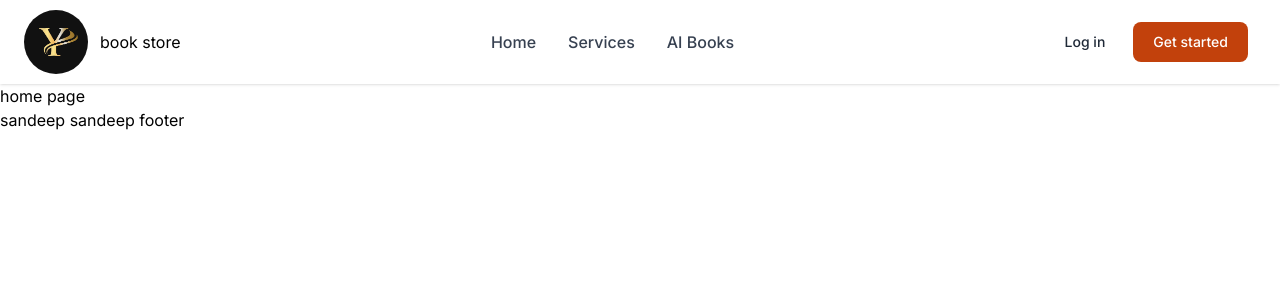
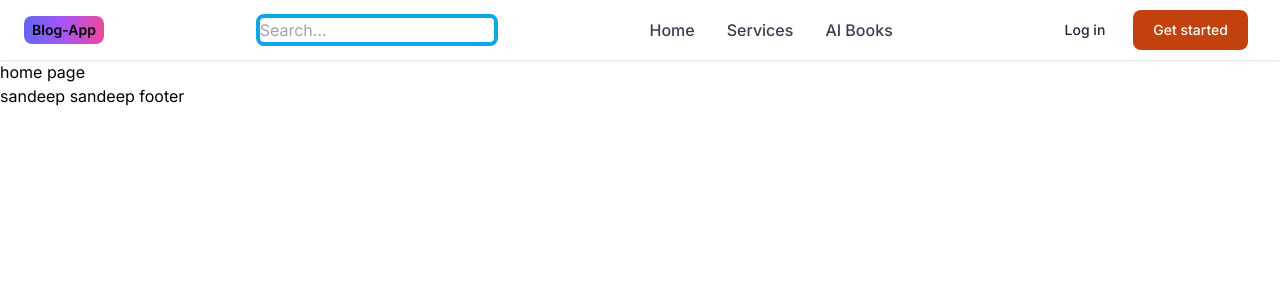
Before and after one commit to Yogeshmalakar/book, a Next.js app: page / in a window 1280 px wide. Shown: the top 300 px of the page. Built offline with nearby package versions, Linux system fonts and the light colour scheme.

Commit message:
navigation change

```diff
--- a/app/component/FrontHeader.js
+++ b/app/component/FrontHeader.js
@@ -3,7 +3,8 @@ import React, { useState } from 'react';
 import Link from 'next/link';
 import Image from 'next/image';
 import namelogo from './image/ynamelogo.jpg';
-import { IoMdMenu } from 'react-icons/io';
+import { IoMdMenu, } from 'react-icons/io';
+import { AiOutlineSearch } from 'react-icons/ai';
 import { ImCross } from 'react-icons/im';
 
 export default function FrontHeader() {
@@ -11,21 +12,29 @@ export default function FrontHeader() {
 
   return (
     <>
-
-
       <header className="shadow sticky z-50 top-0">
-        <nav className="bg-white border-gray-200 px-4 lg:px-6 py-2.5">
+        <nav className="bg-gray border-gray-200 px-4 lg:px-6 py-2.5">
           <div className="flex flex-wrap justify-between items-center mx-auto max-w-screen-xl">
-            <Link href="/" className="flex items-center">
-              <Image
+            <Link href="/" className="flex self-center font-semibold text-sm dard:text:white">
+              {/* <Image
                 src={namelogo}
                 className="mr-3 h-16 rounded-full"
                 alt="Logo"
                 width={64}
                 height={64}
-              />
-              book store
+              /> */}
+             <span className='px-2 py-1 bg-gradient-to-r from-indigo-500 via-purple-500 to-pink-500 rounded-lg'>Blog-App</span>
             </Link>
+            <form>
+        <input
+          type='text'
+          placeholder='Search...'
+          className='border-4  border-sky-500 rounded-lg hidden lg:inline'
+        />
+        <button className='w-12 h-10 lg:hidden' color='gray'>
+          <AiOutlineSearch />
+        </button>
+      </form>
             <div className="hidden md:flex items-center lg:order-2">
               <Link href="#" className="text-gray-800 hover:bg-gray-50 focus:ring-4 focus:ring-gray-300 font-medium rounded-lg text-sm px-4 lg:px-5 py-2 lg:py-2.5 mr-2 focus:outline-none">
                 Log in
```
